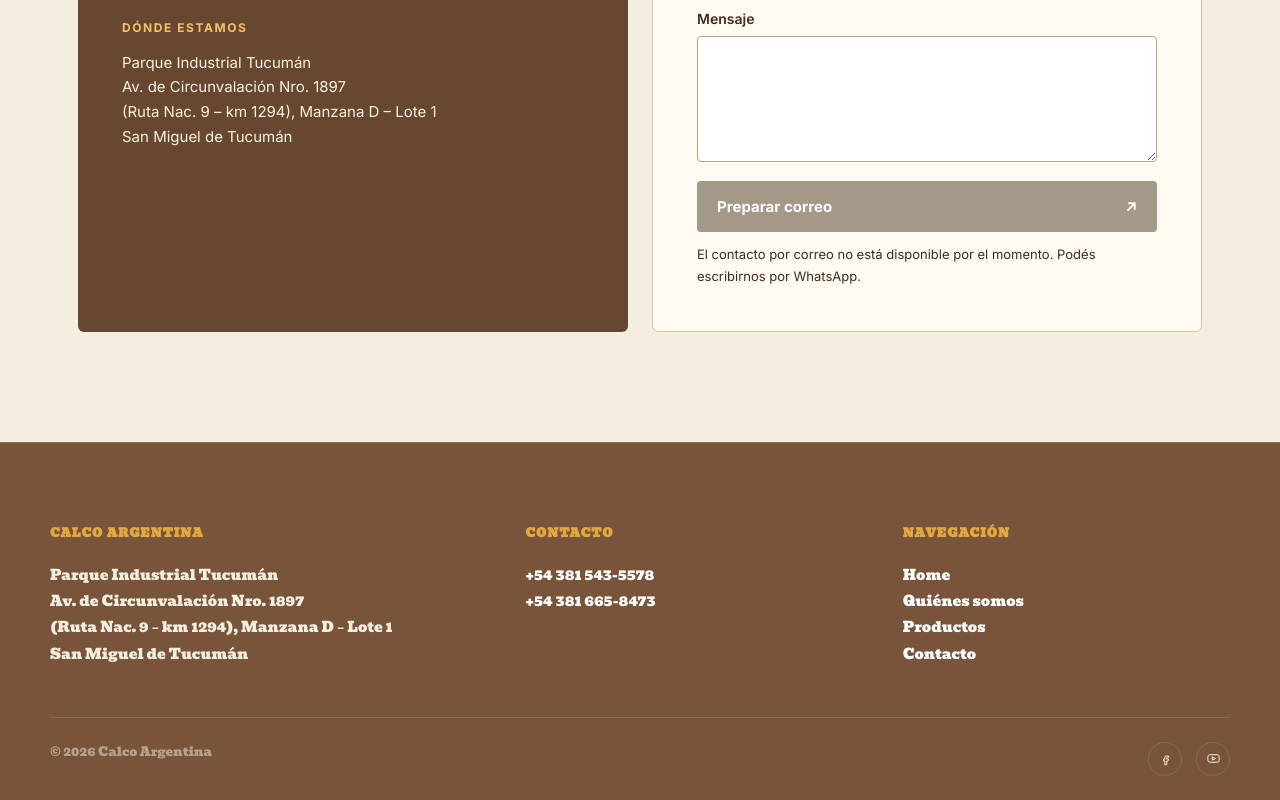
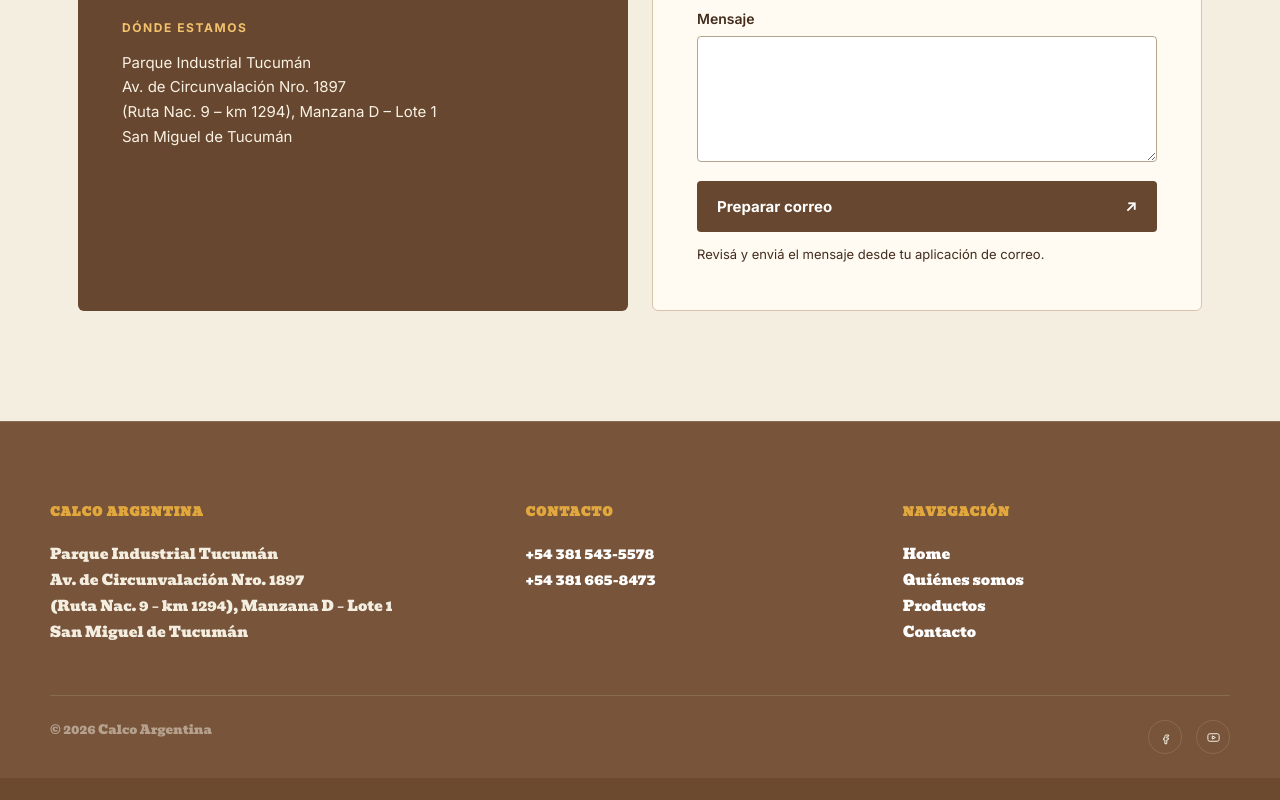
Before and after one commit to AgustinFuentesMa/Calco, a Next.js app: page / in a window 1280 px wide. Shown: the part 4428-5228 px from the top of the page. After the commit the page ends 5206 px from the top, so only its background shows below. Built offline with nearby package versions, Linux system fonts and the light colour scheme.

Commit message:
Configurar correo temporal para demostración

```diff
--- a/components/Contacto.tsx
+++ b/components/Contacto.tsx
@@ -6,7 +6,7 @@
   { numero: "+54 381 543-5578", whatsapp: "5493815435578" },
   { numero: "+54 381 665-8473", whatsapp: "5493816658473" },
 ];
-const correo = process.env.NEXT_PUBLIC_CONTACT_EMAIL?.trim() ?? "";
+const correo = process.env.NEXT_PUBLIC_CONTACT_EMAIL?.trim() || "bluckbery57@gmail.com";
 
 function WhatsAppIcon() {
   return (
```
Also changed, not shown: 1 other file (tests, documents, lock files or other folders).
